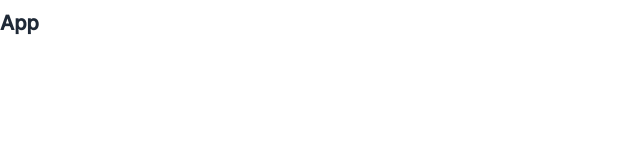
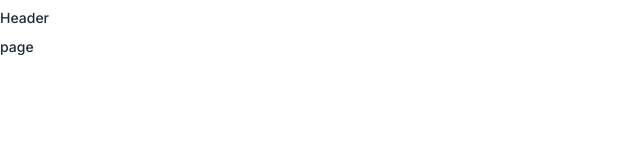
Before and after one commit to abdo/digital-work-station, a React (Create React App) app: page / in a window 1280 px wide. Shown: the top 160 px of the page, without its empty margins (0-640 px from the left). Built offline with nearby package versions, Linux system fonts and the light colour scheme.

Commit message:
Create and hook Layout component

```diff
--- a/src/App.js
+++ b/src/App.js
@@ -1,9 +1,7 @@
+import Layout from 'hoc/Layout';
+
 const App = () => {
-  return (
-    <div>
-      <h1>App</h1>
-    </div>
-  );
+  return <Layout>page</Layout>;
 };
 
 export default App;
--- /dev/null
+++ b/src/components/Header/index.js
@@ -0,0 +1,7 @@
+import Text from 'components/common/basic/Text';
+
+const Header = () => {
+  return <Text>Header</Text>;
+};
+
+export default Header;
--- a/src/components/basic/Text/index.js
+++ b/src/components/common/basic/Text/index.js
@@ -1,4 +1,4 @@
-import Box from 'components/abstract/Box';
+import Box from 'components/common/abstract/Box';
 import PropTypes from 'prop-types';
 import React from 'react';
 import TextStyled from './style';
--- /dev/null
+++ b/src/hoc/Layout/index.js
@@ -0,0 +1,22 @@
+import Box from 'components/common/abstract/Box';
+import Header from 'components/Header';
+import PropTypes from 'prop-types';
+
+const Layout = ({ children }) => {
+  return (
+    <Box>
+      <Header />
+      {children}
+    </Box>
+  );
+};
+
+Layout.propTypes = {
+  children: PropTypes.node,
+};
+
+Layout.defaultProps = {
+  children: '',
+};
+
+export default Layout;
--- /dev/null
+++ b/src/style/constants/index.js
@@ -0,0 +1,16 @@
+export const screenSizes = {
+  mobile: 425,
+  tablet: 768,
+  miniLaptop: 1000,
+  laptop: 1440,
+  desktop: 1800,
+};
+
+export const devices = {
+  mobile: `(max-width: ${screenSizes.mobile + 50}px)`,
+  tablet: `(max-width: ${screenSizes.tablet}px)`,
+  miniLaptop: `(max-width: ${screenSizes.miniLaptop}px)`,
+  laptop: `(max-width: ${screenSizes.laptop}px)`,
+  desktop: `(min-width: ${screenSizes.laptop}px)`,
+  maxDesktop: `(min-width: ${screenSizes.desktop}px)`,
+};
--- a/src/style/globalStyle/index.js
+++ b/src/style/globalStyle/index.js
@@ -44,6 +44,7 @@ const GlobalStyle = createGlobalStyle`
     -moz-osx-font-smoothing: grayscale;
     color: ${({ theme }) => theme.colors.text1};
     line-height: 21px;
+    font-size: 1.4rem;
 
     ::-webkit-scrollbar {
       width: 1.5rem;
```
Also changed, not shown: src/components/common/abstract/Box/index.js (renamed from src/components/abstract/Box/index.js), src/components/common/abstract/Box/style.js (renamed from src/components/abstract/Box/style.js), src/components/common/basic/Text/style.js (renamed from src/components/basic/Text/style.js).
